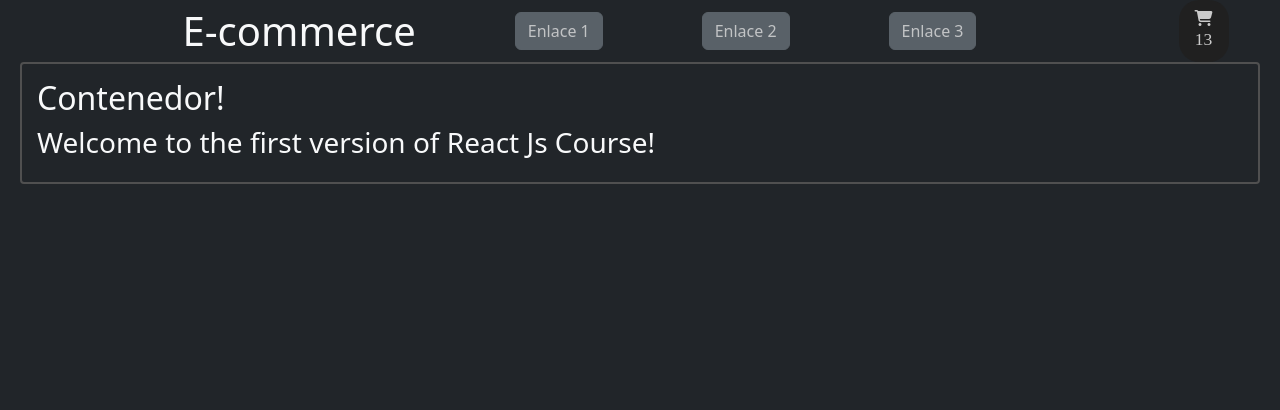
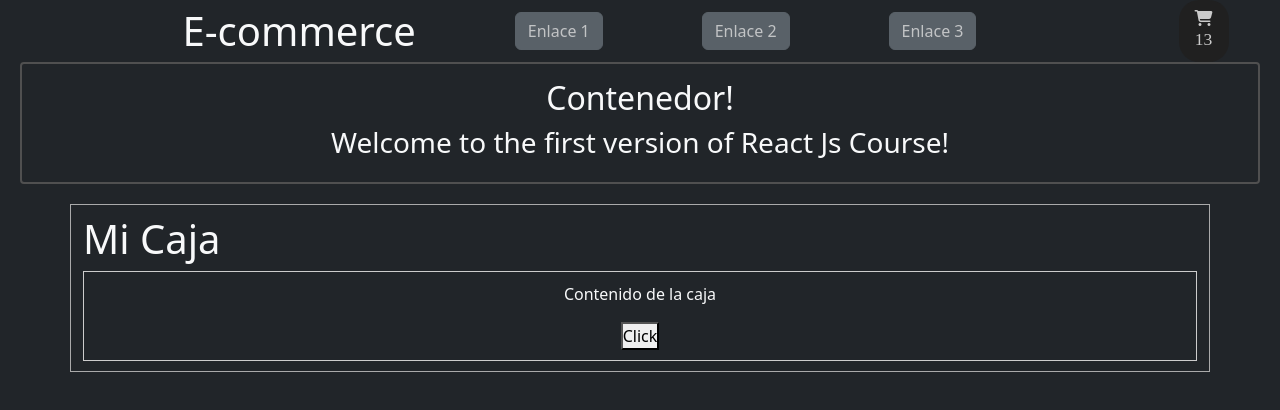
Before and after one commit to kildegaard/coderhouse-reactjs, a React (Create React App) app in the folder react-coderhouse/: page / in a window 1280 px wide. Shown: the top 410 px of the page. Built offline with nearby package versions, Linux system fonts and the light colour scheme.

Commit message:
Uso de Childrens

```diff
--- a/react-coderhouse/src/App.js
+++ b/react-coderhouse/src/App.js
@@ -1,5 +1,6 @@
 import { ItemListContainer } from './components/ItemListContainer/ItemListContainer';
 import { NavBar } from './components/NavBar/NavBar';
+import { Container } from './components/Container/Container';
 
 function App() {
 
@@ -9,6 +10,7 @@ function App() {
     <>
       <NavBar />
       <ItemListContainer saludo={greeting} />
+      <Container />
     </>
   )
 }
--- /dev/null
+++ b/react-coderhouse/src/components/Box/Box.jsx
@@ -0,0 +1,14 @@
+import React from 'react'
+import './box.css'
+
+export const Box = (props) => {
+    return (
+        <div className='box'>
+            <h1>{props.title}</h1>
+            <div className='content'>
+                {props.children}
+            </div>
+        </div>
+
+    )
+}
--- /dev/null
+++ b/react-coderhouse/src/components/Box/box.css
@@ -0,0 +1,5 @@
+.content {
+    padding: 10px;
+    border: 1px solid #ccc;
+    text-align: center;
+}
--- /dev/null
+++ b/react-coderhouse/src/components/Container/Container.jsx
@@ -0,0 +1,14 @@
+import React from 'react'
+import { Box } from '../Box/Box'
+import './container.css'
+
+export const Container = () => {
+    return (
+        <div className="container">
+            <Box title='Mi Caja'>
+                <p>Contenido de la caja</p>
+                <button>Click</button>
+            </Box>
+        </div>
+    )
+}
--- /dev/null
+++ b/react-coderhouse/src/components/Container/container.css
@@ -0,0 +1,5 @@
+.container {
+    margin-top: 20px;
+    border: 1px solid #aaa;
+    padding: 10px;
+}
--- a/react-coderhouse/src/components/ItemListContainer/ItemListContainer.css
+++ b/react-coderhouse/src/components/ItemListContainer/ItemListContainer.css
@@ -3,4 +3,5 @@
     border-radius: 4px;
     padding: 15px;
     margin: auto 20px;
+    text-align: center;
 }
```
